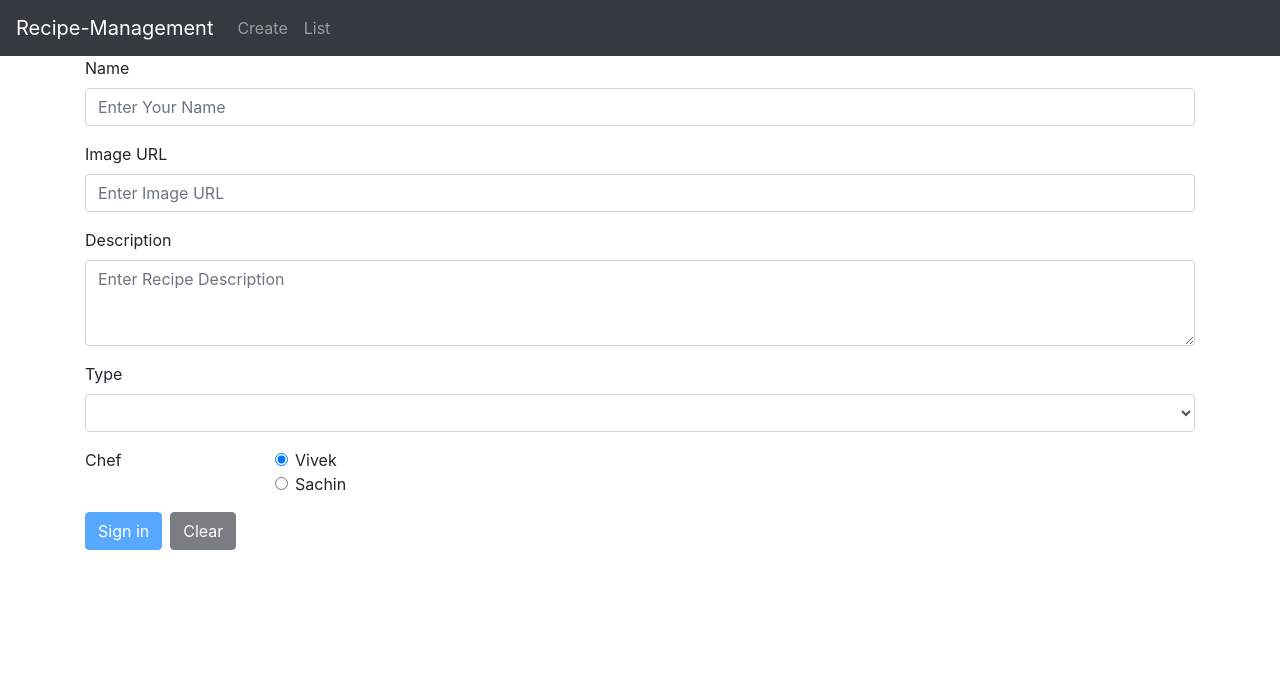
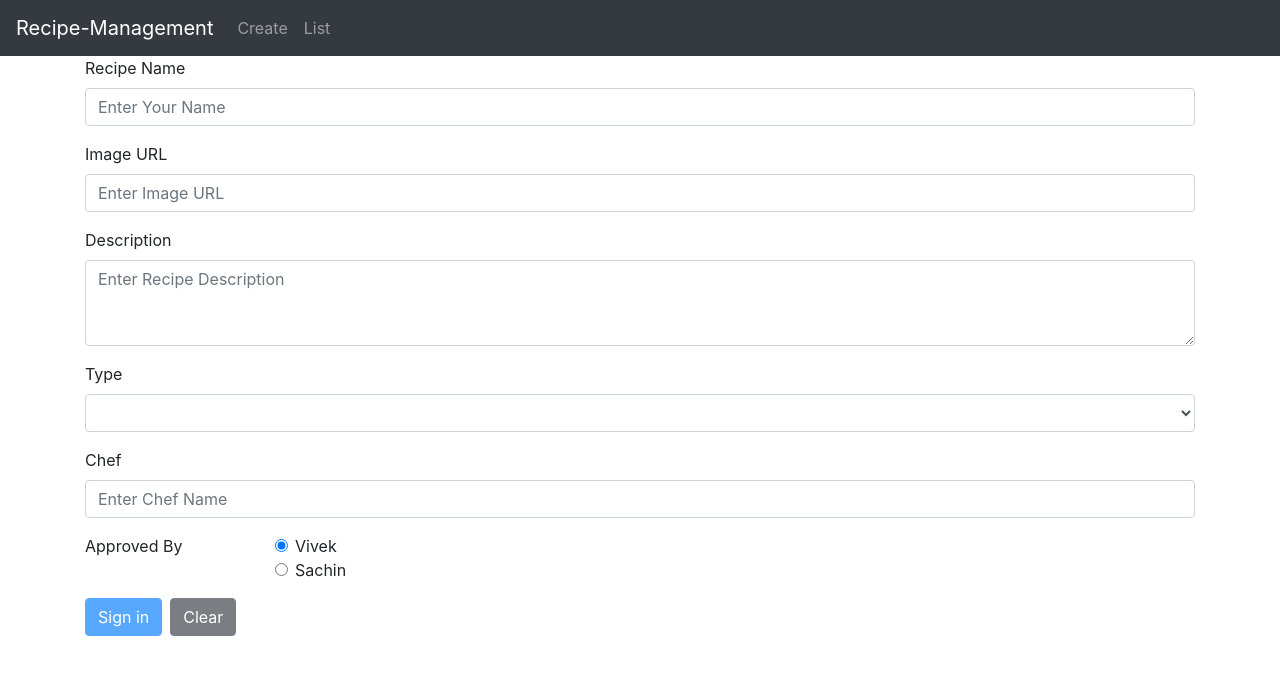
Before and after one commit to vivek-barot/AngularFastTrack, an Angular app: page /create in a window 1280 px wide. Shown: the top 674 px of the page. Built offline with nearby package versions, Linux system fonts and the light colour scheme.

Commit message:
service created and pass data from create to list

```diff
--- a/src/app/create-recipe/create-recipe.component.html
+++ b/src/app/create-recipe/create-recipe.component.html
@@ -1,8 +1,8 @@
 <form [formGroup]="createRecipeForm" (ngSubmit)="onSubmit()">
     <div class="form-group">
-        <label>Name</label>
+        <label>Recipe Name</label>
         <input type="text" class="form-control" formControlName="name" placeholder="Enter Your Name">
-        <p *ngIf="createRecipeForm.controls.name.hasError('required') && createRecipeForm.controls.name.touched" class="error">Name is required.</p>
+        <p *ngIf="createRecipeForm.controls.name.hasError('required') && createRecipeForm.controls.name.touched" class="error">Recipe Name is required.</p>
     </div>
     <div class="form-group">
         <label>Image URL</label>
@@ -21,17 +21,21 @@
         </select>
         <p *ngIf="createRecipeForm.controls.type.hasError('required') && createRecipeForm.controls.type.touched" class="error">Type is required.</p>
     </div>
-
+    <div class="form-group">
+        <label>Chef</label>
+        <input type="text" class="form-control" formControlName="chef" placeholder="Enter Chef Name">
+        <p *ngIf="createRecipeForm.controls.chef.hasError('required') && createRecipeForm.controls.chef.touched" class="error">Chef Name is required.</p>
+    </div>
     <fieldset class="form-group">
         <div class="row">
-            <legend class="col-form-label col-sm-2 pt-0">Chef</legend>
+            <legend class="col-form-label col-sm-2 pt-0">Approved By</legend>
             <div class="col-sm-10">
                 <div class="form-check">
-                    <input class="form-check-input" formControlName="chef" value="1" [checked]="true" type="radio">
+                    <input class="form-check-input" formControlName="approved" value="1" [checked]="true" type="radio">
                     <label class="form-check-label">Vivek</label>
                 </div>
                 <div class="form-check">
-                    <input class="form-check-input" formControlName="chef" value="2" type="radio">
+                    <input class="form-check-input" formControlName="approved" value="2" type="radio">
                     <label class="form-check-label">Sachin</label>
                 </div>
             </div>
--- a/src/app/create-recipe/create-recipe.component.ts
+++ b/src/app/create-recipe/create-recipe.component.ts
@@ -1,3 +1,4 @@
+import { RecipeManagementService } from './../helpers/recipe-management.service';
 import { Component, OnInit } from '@angular/core';
 import { FormGroup, FormControl, FormBuilder, Validators } from '@angular/forms';
 import { Router } from '@angular/router';
@@ -7,12 +8,13 @@ import { Router } from '@angular/router';
   templateUrl: './create-recipe.component.html',
   styleUrls: ['./create-recipe.component.css']
 })
+
 export class CreateRecipeComponent implements OnInit {
 
   createRecipeForm: FormGroup;
   type = ['Veg', 'Nonveg'];
 
-  constructor(private formBuilder: FormBuilder, private router: Router) {
+  constructor(private formBuilder: FormBuilder, private router: Router, private rm: RecipeManagementService) {
   }
 
   ngOnInit() {
@@ -21,28 +23,20 @@ export class CreateRecipeComponent implements OnInit {
       image: new FormControl('', Validators.required),
       description: new FormControl('', Validators.required),
       type: new FormControl('', Validators.required),
-      chef: new FormControl('1')
+      chef: new FormControl('', Validators.required),
+      approved: new FormControl('1')
     });
   }
 
   onSubmit() {
-    // Make sure to create a deep copy of the form-model
-    const result = { ...this.createRecipeForm.value };
-    // const result = { 'result': {...this.createRecipeForm.value} };
-    this.createRecipeForm.reset({ name: '', image: '', description: '', type: '', chef: '1' });
-
-    // Do useful stuff with the gathered data
-    console.log(result.name);
-    // console.log(result.result.name);
-
+    let result = { ...this.createRecipeForm.value };
+    this.createRecipeForm.reset({ name: '', image: '', description: '', type: '', chef: '', approved: '1' });
+    console.log(result);
+    this.rm.setRecipeData(result);
     this.router.navigate(['list']);
   }
 
   revert() {
-    // Resets to blank object
-    this.createRecipeForm.reset();
-
-    // Resets to provided model
-    this.createRecipeForm.reset({ name: '', image: '', description: '', type: '', chef: '' });
+    this.createRecipeForm.reset({ name: '', image: '', description: '', type: '', chef: '', approved: '1' });
   }
 }
--- /dev/null
+++ b/src/app/helpers/recipe-management.service.ts
@@ -0,0 +1,21 @@
+import { BehaviorSubject } from 'rxjs';
+import { Injectable } from '@angular/core';
+
+@Injectable({
+  providedIn: 'root'
+})
+
+export class RecipeManagementService {
+
+  recipeData;
+
+  constructor() { }
+
+  getRecipeData(){
+    return this.recipeData;
+  }
+
+  setRecipeData(data){
+    this.recipeData = data;
+  }
+}
--- a/src/app/list-recipe/list-recipe.component.html
+++ b/src/app/list-recipe/list-recipe.component.html
@@ -1 +1 @@
-<p>list-recipe works!</p>
+<button type="reset" (click)="clickMe()" class="ml-2 btn btn-dark">Click</button>
--- a/src/app/list-recipe/list-recipe.component.ts
+++ b/src/app/list-recipe/list-recipe.component.ts
@@ -1,3 +1,4 @@
+import { RecipeManagementService } from './../helpers/recipe-management.service';
 import { Component, OnInit } from '@angular/core';
 
 @Component({
@@ -5,11 +6,19 @@ import { Component, OnInit } from '@angular/core';
   templateUrl: './list-recipe.component.html',
   styleUrls: ['./list-recipe.component.css']
 })
+
 export class ListRecipeComponent implements OnInit {
 
-  constructor() { }
+  recipeData;
+
+  constructor(private rm: RecipeManagementService) {
+  }
 
   ngOnInit() {
+    this.recipeData = this.rm.getRecipeData();
   }
 
+  clickMe() {
+    console.log('Clicked', this.recipeData);
+  }
 }
```
Also changed, not shown: src/assets/images/noimage.jpg (added).
